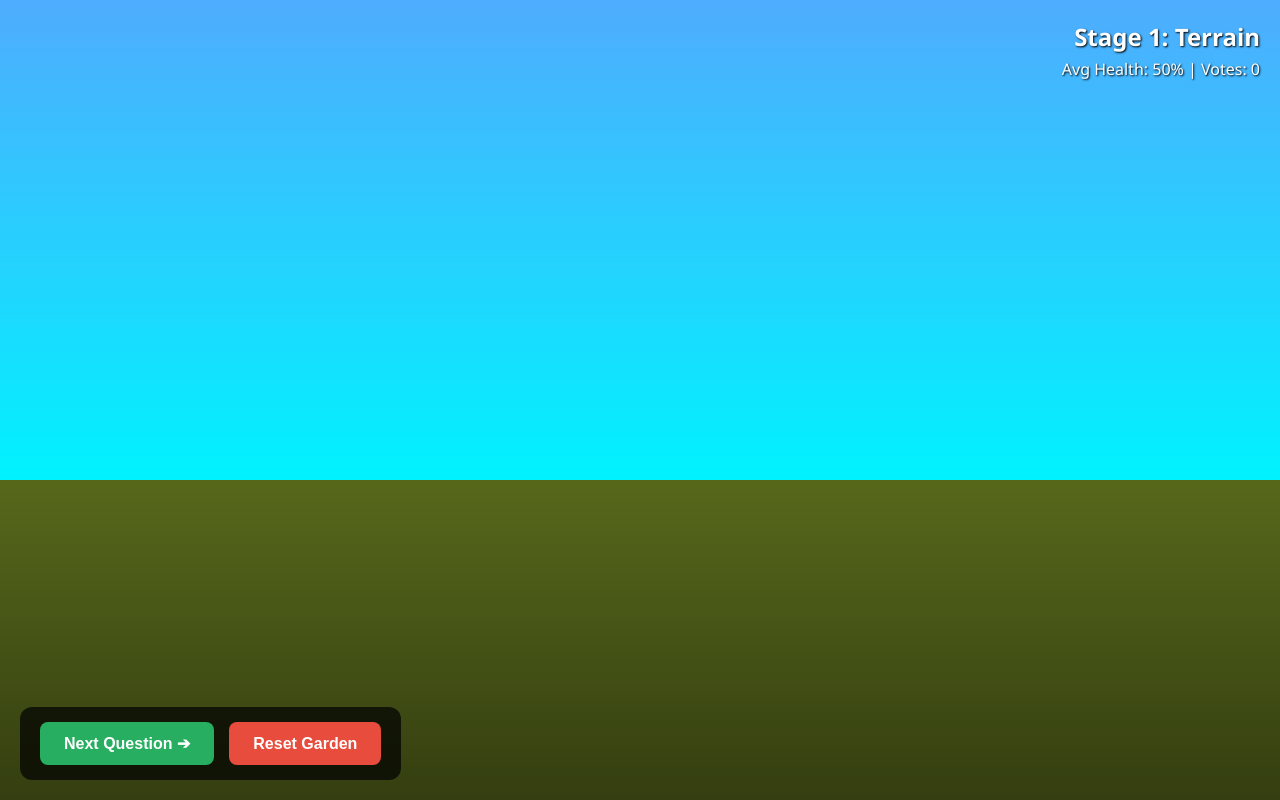
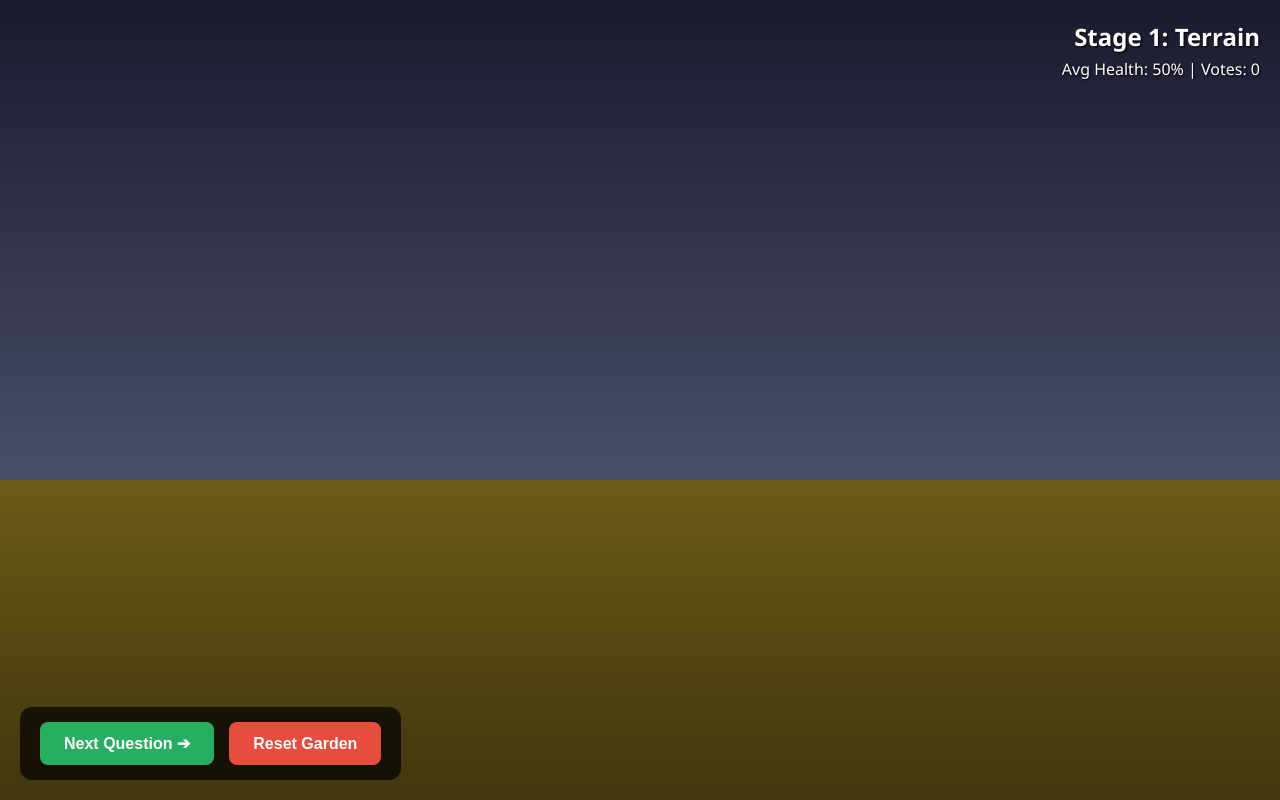
Before and after one commit to data-live-ops/imajination-garden, a website: page public/garden.html in a window 1280 px wide. Drawn offline with nearby package versions, Linux system fonts and the light colour scheme; no server answers.

Commit message:
refactor: update garden visualization logic to conditionally display elements based on vote counts

```diff
--- a/public/garden.html
+++ b/public/garden.html
@@ -259,41 +259,46 @@
         }
 
         // --- VISUALIZATION LOGIC ---
+        // Helper: check if stage has votes (element should appear)
+        function hasVotes(stageIndex) {
+            return voteCounts[stageIndex] > 0;
+        }
+
         function drawGarden() {
             // Clearing handled by Sky/Terrain draws mostly, but good practice
             // ctx.clearRect(0, 0, canvas.width, canvas.height);
 
-            // 1. Terrain (Background)
-            drawTerrain(gardenState[0]);
+            // 1. Terrain (Background) - always show, but based on votes
+            drawTerrain(hasVotes(0) ? gardenState[0] : 30); // Default barren if no votes
 
-            // 2. Sky (Weather)
-            drawSky(gardenState[1]);
+            // 2. Sky (Weather) - always show, but based on votes
+            drawSky(hasVotes(1) ? gardenState[1] : 30); // Default gloomy if no votes
 
             // Save context for camera/shakes if needed, but keeping it static for now
 
-            // 3. Trees (Structure) - Stage 3
-            if (currentQuestionIndex >= 2) drawTrees(gardenState[2]);
+            // 3. Trees (Structure) - Stage 3: only show if has votes
+            if (currentQuestionIndex >= 2 && hasVotes(2)) drawTrees(gardenState[2]);
 
-            // 9. Roots/Depth - Stage 9 (Drawn behind other ground elements)
-            if (currentQuestionIndex >= 8) drawRoots(gardenState[8]);
+            // 9. Roots/Depth - Stage 9: only show if has votes
+            if (currentQuestionIndex >= 8 && hasVotes(8)) drawRoots(gardenState[8]);
 
-            // 5. Water (Clarity) - Stage 5
-            if (currentQuestionIndex >= 4) drawWater(gardenState[4]);
+            // 5. Water (Clarity) - Stage 5: only show if has votes
+            if (currentQuestionIndex >= 4 && hasVotes(4)) drawWater(gardenState[4]);
 
-            // 4. Flowers (Beauty) - Stage 4
-            if (currentQuestionIndex >= 3) drawFlowers(gardenState[3]);
+            // 4. Flowers (Beauty) - Stage 4: only show if has votes
+            if (currentQuestionIndex >= 3 && hasVotes(3)) drawFlowers(gardenState[3]);
 
-            // 6. Joy (Fauna/Fireflies) - Stage 6
-            if (currentQuestionIndex >= 5) drawFauna(gardenState[5]);
+            // 6. Joy (Fauna/Fireflies) - Stage 6: only show if has votes
+            if (currentQuestionIndex >= 5 && hasVotes(5)) drawFauna(gardenState[5]);
 
-            // 7. Sun/Light (Warmth) - Stage 7
-            if (currentQuestionIndex >= 6) drawSun(gardenState[6]);
+            // 7. Sun/Light (Warmth) - Stage 7: only show if has votes
+            if (currentQuestionIndex >= 6 && hasVotes(6)) drawSun(gardenState[6]);
 
-            // 8. Wind/Particles (Interaction) - Stage 8
-            if (currentQuestionIndex >= 7) drawWind(gardenState[7]);
+            // 8. Wind/Particles (Interaction) - Stage 8: only show if has votes
+            if (currentQuestionIndex >= 7 && hasVotes(7)) drawWind(gardenState[7]);
 
-            // 10. Fruits/Future - Stage 10
-            if (currentQuestionIndex >= 9) drawFruits(gardenState[9]);
+            // 10. Fruits/Future - Stage 10: only show if has votes
+            if (currentQuestionIndex >= 9 && hasVotes(9)) drawFruits(gardenState[9]);
         }
 
         // --- DRAWING FUNCTIONS ---
```
